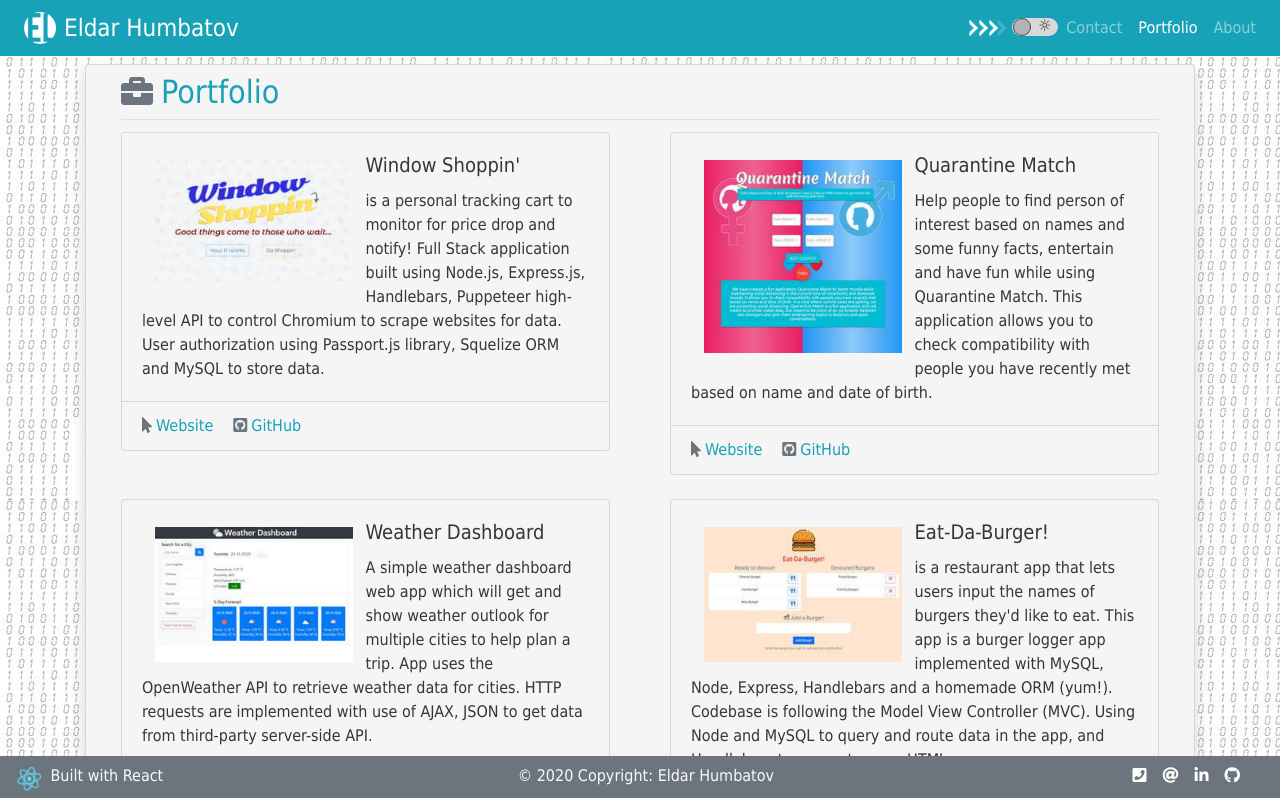
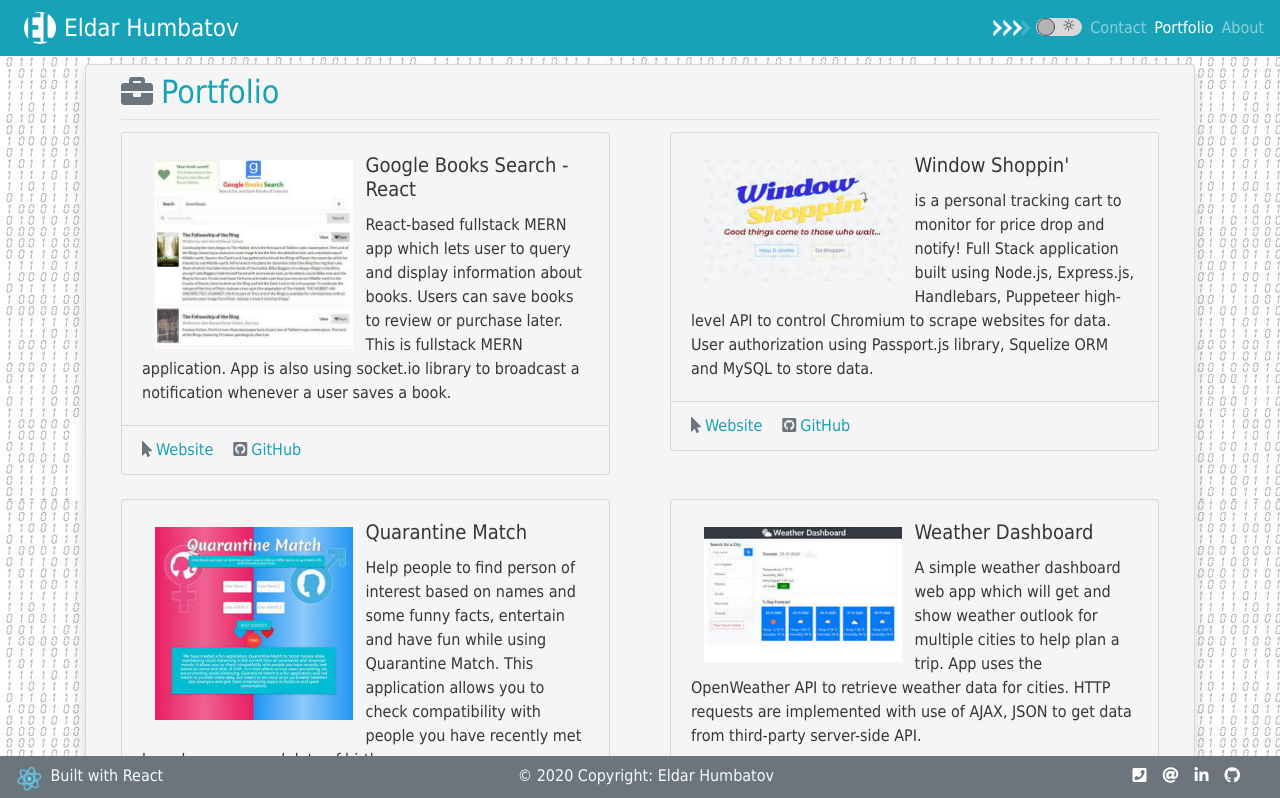
Before and after one commit to elogonme/portfolio, a React (Create React App) app: page /#/portfolio in a window 1280 px wide. Shown: the top 798 px of the page. Built offline with nearby package versions, Linux system fonts and the light colour scheme.

Commit message:
Add new project to portfolio

```diff
--- a/src/components/Navbar/style.css
+++ b/src/components/Navbar/style.css
@@ -32,3 +32,7 @@ nav.navbar.navbar-default {
 .react-toggle-track-check, .react-toggle-track-x{
   top: 5px;
 }
+
+.navbar-expand .navbar-nav .nav-link {
+  padding-right: 0!important;
+}
--- a/src/css/index.css
+++ b/src/css/index.css
@@ -66,4 +66,6 @@ footer a:link {
   .card-img-top {
       width: 80%!important;
   }
+
+
 }
--- a/src/pages/projects.js
+++ b/src/pages/projects.js
@@ -1,4 +1,13 @@
 const projects = [
+    {
+        title: "Google Books Search - React",
+        url: "https://search-google-book-react.herokuapp.com/",
+        image: "/assets/img/project11.jpg",
+        repoUrl: "https://github.com/elogonme/google-books-search",
+        description: `React-based fullstack MERN app which lets user to query and display information about books. Users can save books
+        to review or purchase later. This is fullstack MERN application. App is also using socket.io library to broadcast a notification whenever
+        a user saves a book.`,
+    },
     {
         title: "Window Shoppin'",
         url: "https://window-shoppin.herokuapp.com/",
```
Also changed, not shown: public/assets/img/project11.jpg (added), src/images/project11.jpg (added).
